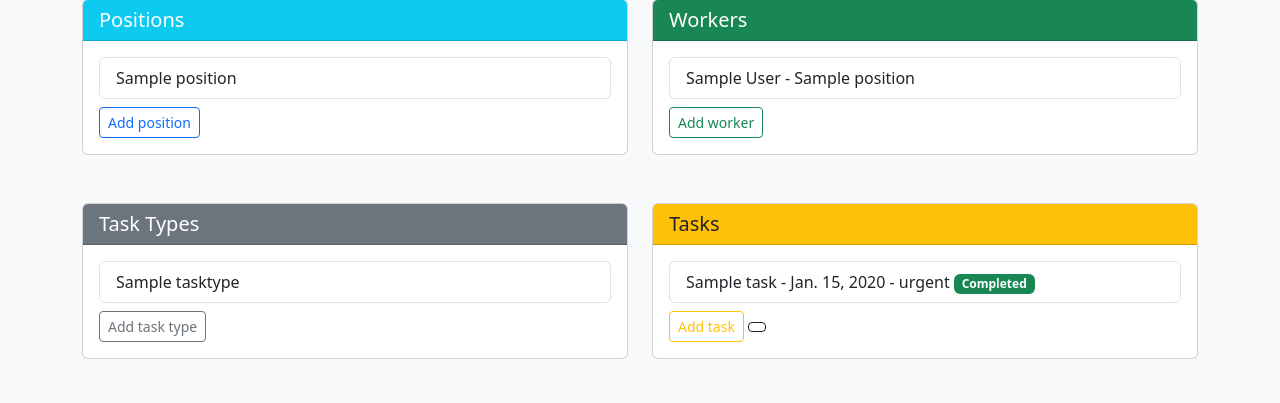
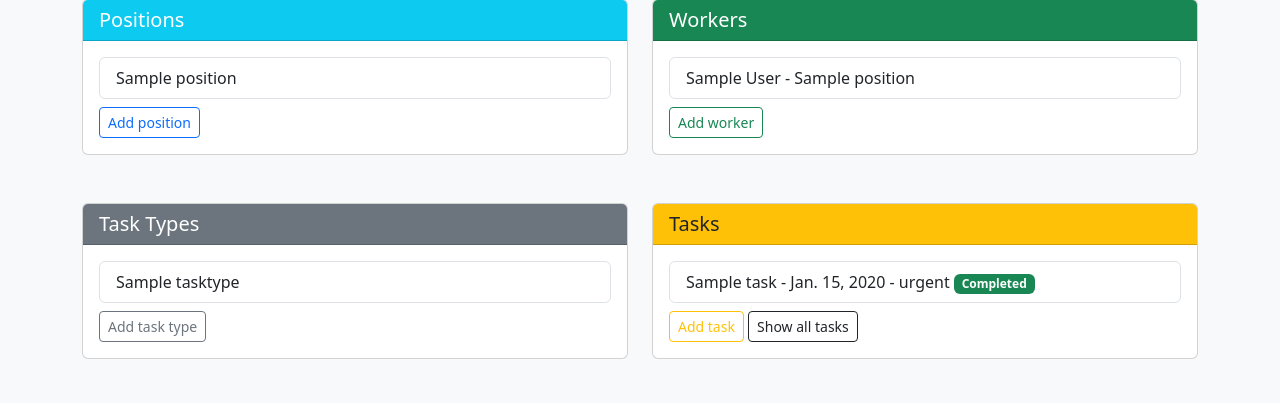
Before and after one commit to Tomek93x/it_company_task_manager, a Django app: page / in a window 1280 px wide. Shown: the part 75-478 px from the top of the page. Run offline with Django 5.2, Linux system fonts and the light colour scheme; a user stored in the database is signed in; tables that the repository leaves empty hold one stand-in row (values such as "Sample post").

```diff
--- a/catalog/tests.py
+++ b/catalog/tests.py
@@ -20,7 +20,7 @@ class WorkerVisibilityTest(TestCase):
 
     def test_workers_visible_for_admin(self):
         self.client.login(username='admin', password='adminpass')
-        response = self.client.get(reverse('home'))  # domyślny adres - sprawdź czy inny!
+        response = self.client.get(reverse('home'))
         self.assertContains(response, "Workers")
         self.assertContains(response, "Jan Kowalski")
 
--- a/templates/home.html
+++ b/templates/home.html
@@ -41,6 +41,7 @@
                     </div>
                 </div>
             </div>
+            {% if user.is_staff %}
             <div class="col-md-6 mb-4">
                 <div class="card">
                     <div class="card-header bg-success text-white">
@@ -58,6 +59,7 @@
                     </div>
                 </div>
             </div>
+            {% endif %}
         </div>
         <div class="row mb-4">
             <div class="col-md-6 mb-4">
@@ -94,4 +96,11 @@
                             {% endfor %}
                         </ul>
                         <a href="{% url 'add_task' %}" class="btn btn-sm btn-outline-warning">Add task</a>
-                        <a href="{% url 'tasks' %}" class="btn btn-sm btn-outline-dark">
+                        <a href="{% url 'tasks' %}" class="btn btn-sm btn-outline-dark">Show all tasks</a>
+                    </div>
+                </div>
+            </div>
+        </div>
+    </div>
+</body>
+</html>
```
Also changed, not shown: it_company_task_manager/urls.py (+14 -3 lines).
